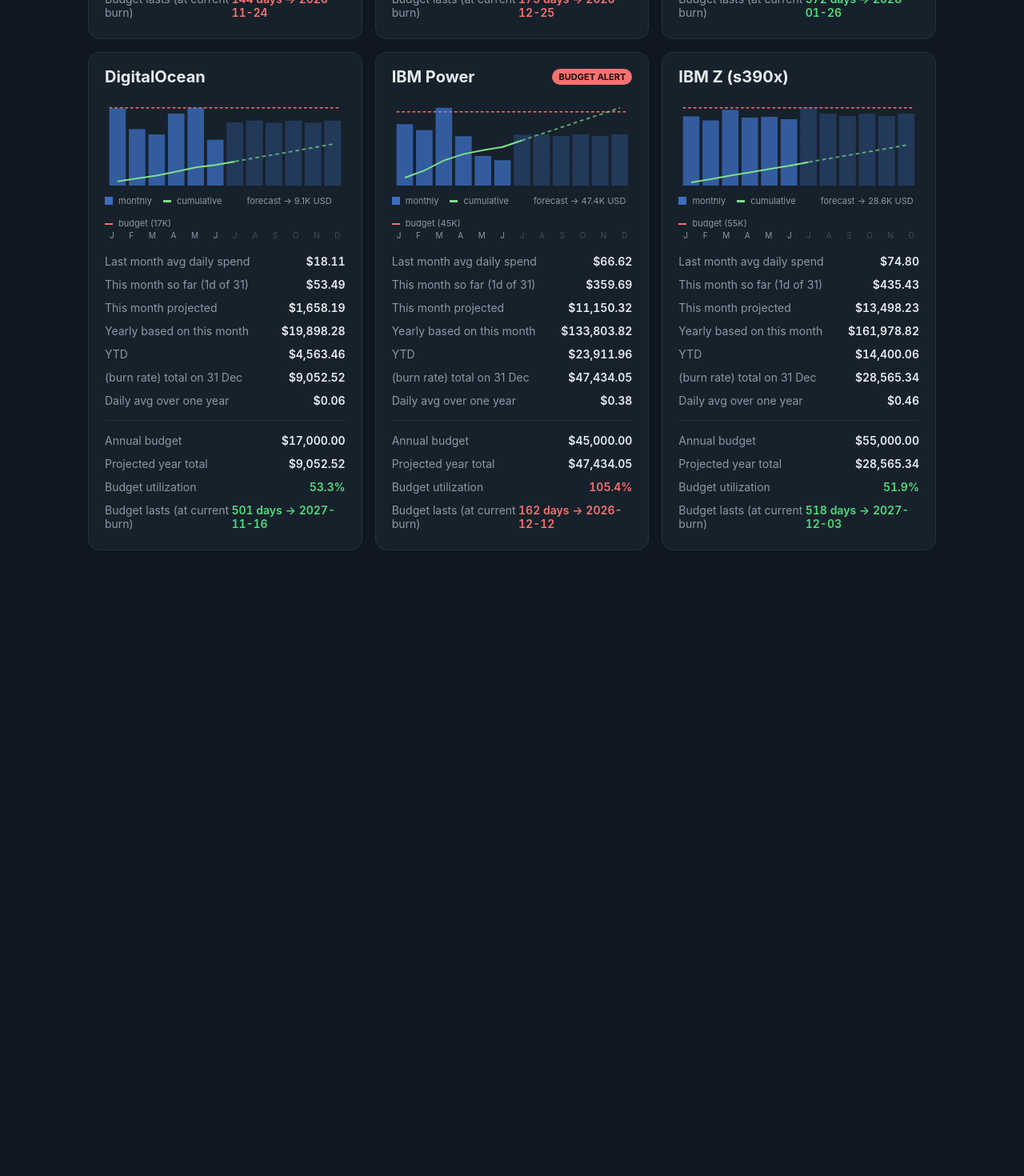
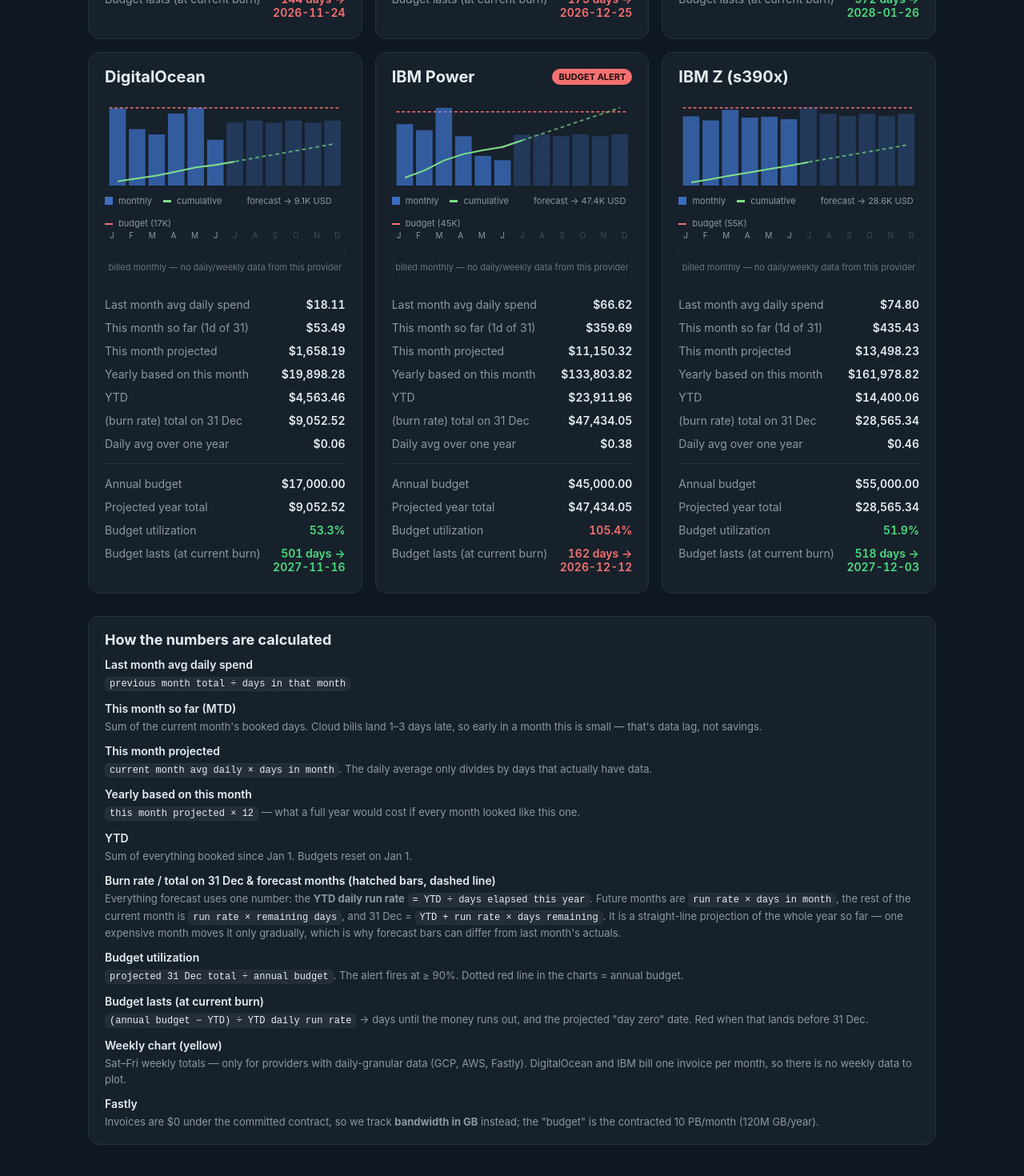
Before and after one commit to mfahlandt/k8s-cost, a React (Vite) app in the folder web/: page / in a window 1280 px wide. Shown: the part 1130-2600 px from the top of the page at 80% size. Before the commit the page ends 1882 px from the top, so only its background shows below. Built offline with nearby package versions, Linux system fonts and the light colour scheme.

Commit message:
web: methodology section, weekly-chart placeholder note, fix long budget-row wrapping

```diff
--- a/web/src/App.jsx
+++ b/web/src/App.jsx
@@ -92,6 +92,8 @@
           <ProviderCard key={p.provider} p={p} />
         ))}
       </div>
+
+      <Methodology />
     </div>
   );
 }
@@ -107,7 +109,11 @@
         {b?.budgetAlert && <span className="badge">BUDGET ALERT</span>}
       </div>
       <YearChart series={p.series} budget={b?.annualBudget} currency={c} />
-      {p.weeklySeries && <WeeklyChart weeks={p.weeklySeries} currency={c} />}
+      {p.weeklySeries ? (
+        <WeeklyChart weeks={p.weeklySeries} currency={c} />
+      ) : (
+        <div className="chart-note">billed monthly — no daily/weekly data from this provider</div>
+      )}
       <Row label="Last month avg daily spend" value={money(p.lastMonthAvgDaily, c)} />
       <Row
         label={partialMonth ? `This month so far (${p.daysElapsedInMonth}d of ${p.daysInCurrentMonth})` : "Monthly spend"}
@@ -158,6 +164,63 @@
       <span className="row-label">{label}</span>
       <span className={`row-value ${valueClass}`}>{value}</span>
     </div>
+  );
+}
+
+// Methodology explains every number on the page. Formulas mirror
+// internal/calc/calc.go — keep the two in sync.
+function Methodology() {
+  return (
+    <section className="card method">
+      <h2>How the numbers are calculated</h2>
+      <dl>
+        <dt>Last month avg daily spend</dt>
+        <dd><code>previous month total ÷ days in that month</code></dd>
+
+        <dt>This month so far (MTD)</dt>
+        <dd>Sum of the current month's booked days. Cloud bills land 1–3 days late, so
+        early in a month this is small — that's data lag, not savings.</dd>
+
+        <dt>This month projected</dt>
+        <dd><code>current month avg daily × days in month</code>. The daily average
+        only divides by days that actually have data.</dd>
+
+        <dt>Yearly based on this month</dt>
+        <dd><code>this month projected × 12</code> — what a full year would cost if
+        every month looked like this one.</dd>
+
+        <dt>YTD</dt>
+        <dd>Sum of everything booked since Jan 1. Budgets reset on Jan 1.</dd>
+
+        <dt>Burn rate / total on 31 Dec &amp; forecast months (hatched bars, dashed line)</dt>
+        <dd>Everything forecast uses one number: the <strong>YTD daily run rate</strong>{" "}
+        <code>= YTD ÷ days elapsed this year</code>. Future months are{" "}
+        <code>run rate × days in month</code>, the rest of the current month is{" "}
+        <code>run rate × remaining days</code>, and 31 Dec ={" "}
+        <code>YTD + run rate × days remaining</code>. It is a straight-line
+        projection of the whole year so far — one expensive month moves it only
+        gradually, which is why forecast bars can differ from last month's actuals.</dd>
+
+        <dt>Budget utilization</dt>
+        <dd><code>projected 31 Dec total ÷ annual budget</code>. The alert fires at
+        ≥ 90%. Dotted red line in the charts = annual budget.</dd>
+
+        <dt>Budget lasts (at current burn)</dt>
+        <dd><code>(annual budget − YTD) ÷ YTD daily run rate</code> → days until the
+        money runs out, and the projected "day zero" date. Red when that lands
+        before 31 Dec.</dd>
+
+        <dt>Weekly chart (yellow)</dt>
+        <dd>Sat–Fri weekly totals — only for providers with daily-granular data
+        (GCP, AWS, Fastly). DigitalOcean and IBM bill one invoice per month, so
+        there is no weekly data to plot.</dd>
+
+        <dt>Fastly</dt>
+        <dd>Invoices are $0 under the committed contract, so we track{" "}
+        <strong>bandwidth in GB</strong> instead; the "budget" is the contracted
+        10 PB/month (120M GB/year).</dd>
+      </dl>
+    </section>
   );
 }
 
--- a/web/src/styles.css
+++ b/web/src/styles.css
@@ -60,9 +60,14 @@
   padding: 3px 8px;
   border-radius: 999px;
 }
-.row { display: flex; justify-content: space-between; padding: 6px 0; font-size: 14px; }
-.row-label { color: var(--muted); }
-.row-value { font-variant-numeric: tabular-nums; font-weight: 600; }
+.row { display: flex; justify-content: space-between; align-items: baseline; gap: 12px; padding: 6px 0; font-size: 14px; }
+.row-label { color: var(--muted); flex-shrink: 0; }
+.row-value {
+  font-variant-numeric: tabular-nums;
+  font-weight: 600;
+  text-align: right;
+  overflow-wrap: anywhere; /* long values ("175 days → 2026-12-25") wrap cleanly */
+}
 .row-value.danger { color: var(--danger); }
 .row-value.ok { color: var(--ok); }
 hr { border: none; border-top: 1px solid var(--line); margin: 10px 0; }
@@ -114,3 +119,35 @@
   padding: 6px 10px;
   font-size: 14px;
 }
+
+/* placeholder note when a provider has no weekly data */
+.chart-note {
+  font-size: 11px;
+  color: var(--muted);
+  opacity: 0.7;
+  padding: 14px 0 12px;
+  text-align: center;
+  border: 1px dashed var(--line);
+  border-radius: 8px;
+  margin: 4px 0 12px;
+}
+
+/* methodology / formula explanations */
+.method { margin-top: 28px; }
+.method h2 { font-size: 18px; margin: 0 0 12px; }
+.method dl { margin: 0; }
+.method dt { font-weight: 600; font-size: 14px; margin-top: 12px; }
+.method dd {
+  margin: 4px 0 0;
+  color: var(--muted);
+  font-size: 13px;
+  line-height: 1.55;
+}
+.method code {
+  background: rgba(255, 255, 255, 0.06);
+  border: 1px solid var(--line);
+  border-radius: 5px;
+  padding: 1px 5px;
+  font-size: 12px;
+  color: var(--text);
+}
```
